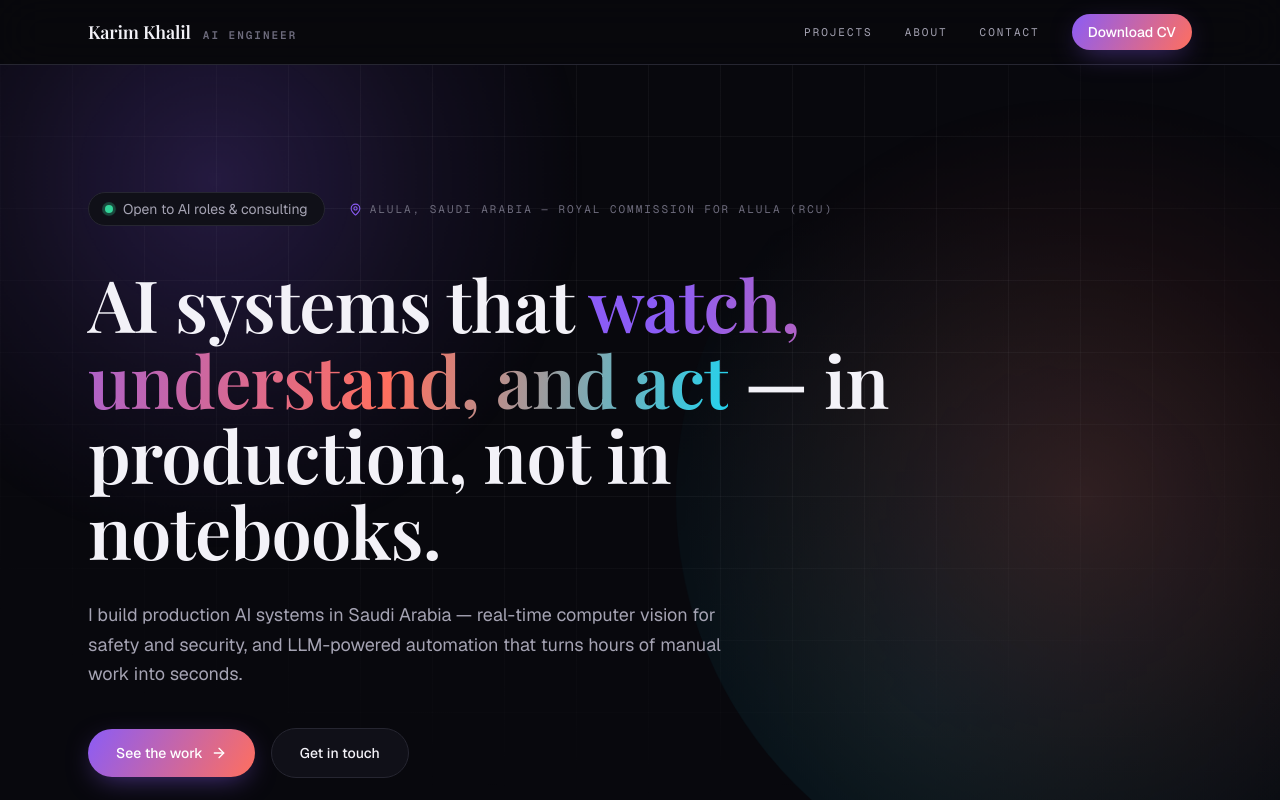
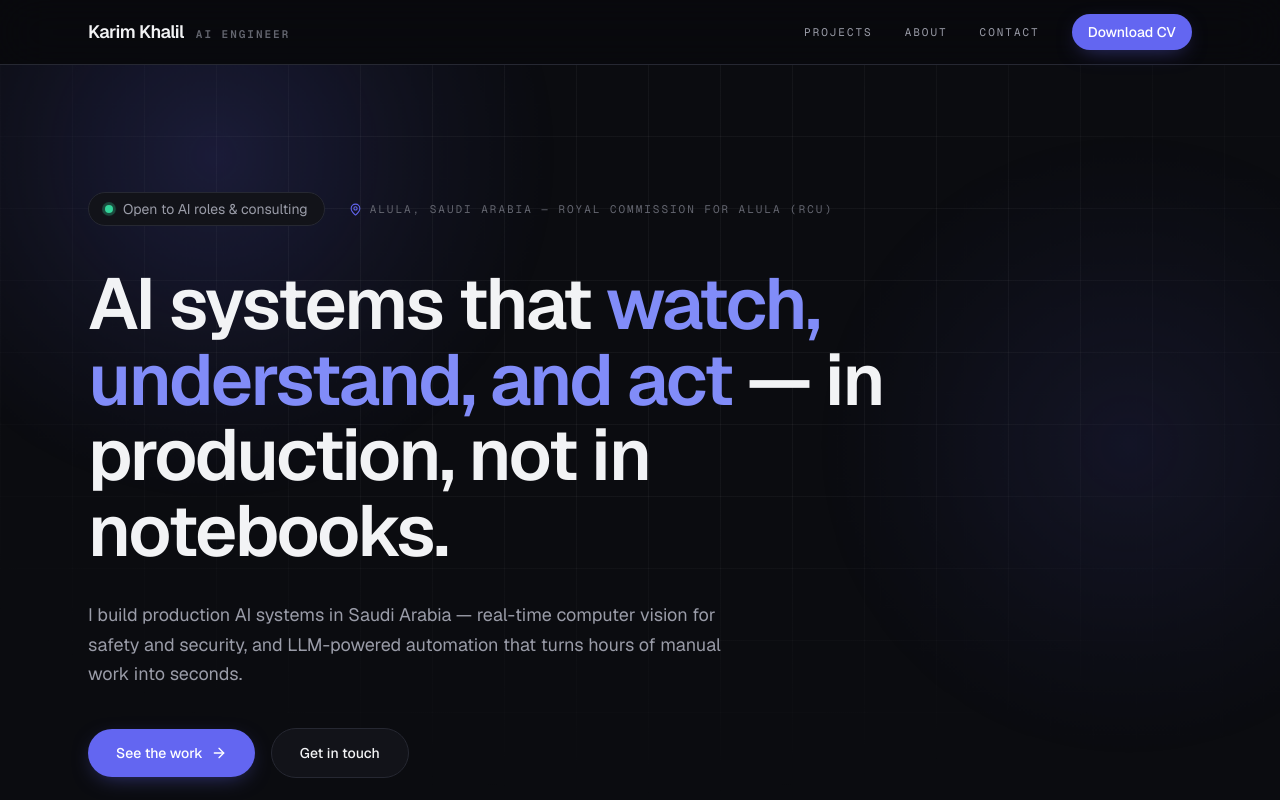
Before and after one commit to kareemkhalill/portfolio, a Next.js app: page / in a window 1280 px wide. Shown: the top 800 px of the page. Built offline with nearby package versions, Linux system fonts and the light colour scheme.

Commit message:
Simplify to single indigo accent, drop serif font, kill white CTA block
Co-Authored-By: Claude Fable 5 <noreply@anthropic.com>

```diff
--- a/src/app/globals.css
+++ b/src/app/globals.css
@@ -1,19 +1,16 @@
 @import "tailwindcss";
 
 :root {
-  --background: #08080d;
-  --surface: #101018;
-  --surface-2: #181824;
-  --border: #262631;
-  --foreground: #f3f2f8;
-  --muted: #a5a3b3;
-  --faint: #6d6b7c;
-  --accent: #8b5cf6;
-  --accent-2: #ff6f5e;
-  --accent-3: #22d3ee;
-  --accent-soft: rgba(139, 92, 246, 0.14);
-  --ink: #f3f2f8;
-  --paper: #08080d;
+  --background: #0b0c10;
+  --surface: #121319;
+  --surface-2: #1a1c24;
+  --border: #262832;
+  --foreground: #f2f3f5;
+  --muted: #9a9ca8;
+  --faint: #63656f;
+  --accent: #6366f1;
+  --accent-2: #818cf8;
+  --accent-soft: rgba(99, 102, 241, 0.14);
 }
 
 @theme inline {
@@ -27,11 +24,8 @@
   --color-accent: var(--accent);
   --color-accent-2: var(--accent-2);
   --color-accent-soft: var(--accent-soft);
-  --color-ink: var(--ink);
-  --color-paper: var(--paper);
   --font-sans: var(--font-geist-sans);
   --font-mono: var(--font-geist-mono);
-  --font-display: var(--font-playfair);
 }
 
 html {
@@ -56,8 +50,9 @@ body {
 }
 
 .font-display {
-  font-family: var(--font-playfair), Georgia, serif;
-  letter-spacing: -0.01em;
+  font-family: var(--font-geist-sans), system-ui, sans-serif;
+  letter-spacing: -0.03em;
+  font-weight: 600;
 }
 
 .label-mono {
@@ -125,15 +120,12 @@ a {
   background: var(--border);
 }
 
-/* ---------- Gradient headline accent ---------- */
+/* ---------- Accent headline word ---------- */
 .text-gradient {
-  background: linear-gradient(100deg, var(--accent) 10%, var(--accent-2) 60%, var(--accent-3) 100%);
-  -webkit-background-clip: text;
-  background-clip: text;
-  color: transparent;
+  color: var(--accent-2);
 }
 
-/* ---------- Aurora backdrop ---------- */
+/* ---------- Aurora backdrop (single hue, subtle) ---------- */
 .aurora {
   position: absolute;
   inset: 0;
@@ -151,32 +143,31 @@ a {
 }
 
 .aurora::before {
-  width: 720px;
-  height: 720px;
-  left: -14%;
+  width: 680px;
+  height: 680px;
+  left: -12%;
   top: -26%;
-  background: radial-gradient(circle, rgba(139, 92, 246, 0.22) 0%, rgba(139, 92, 246, 0.07) 42%, transparent 70%);
-  animation: aurora-a 17s ease-in-out infinite alternate;
+  background: radial-gradient(circle, rgba(99, 102, 241, 0.18) 0%, rgba(99, 102, 241, 0.05) 45%, transparent 70%);
+  animation: aurora-a 18s ease-in-out infinite alternate;
 }
 
 .aurora::after {
-  width: 800px;
-  height: 800px;
-  right: -18%;
-  top: 2%;
-  background: radial-gradient(circle, rgba(255, 111, 94, 0.16) 0%, rgba(255, 111, 94, 0.05) 45%, transparent 70%),
-    radial-gradient(circle at 30% 75%, rgba(34, 211, 238, 0.09), transparent 60%);
-  animation: aurora-b 21s ease-in-out infinite alternate;
+  width: 620px;
+  height: 620px;
+  right: -14%;
+  top: 6%;
+  background: radial-gradient(circle, rgba(99, 102, 241, 0.1) 0%, rgba(99, 102, 241, 0.03) 45%, transparent 70%);
+  animation: aurora-b 22s ease-in-out infinite alternate;
 }
 
 @keyframes aurora-a {
   0% { transform: translate(0, 0) scale(1); }
-  100% { transform: translate(110px, 75px) scale(1.14); }
+  100% { transform: translate(100px, 70px) scale(1.1); }
 }
 
 @keyframes aurora-b {
   0% { transform: translate(0, 0) scale(1.05); }
-  100% { transform: translate(-130px, 55px) scale(0.9); }
+  100% { transform: translate(-110px, 50px) scale(0.92); }
 }
 
 /* ---------- Blueprint grid ---------- */
@@ -184,8 +175,8 @@ a {
   position: absolute;
   inset: 0;
   pointer-events: none;
-  background-image: linear-gradient(to right, rgba(243, 242, 248, 0.045) 1px, transparent 1px),
-    linear-gradient(to bottom, rgba(243, 242, 248, 0.045) 1px, transparent 1px);
+  background-image: linear-gradient(to right, rgba(242, 243, 245, 0.045) 1px, transparent 1px),
+    linear-gradient(to bottom, rgba(242, 243, 245, 0.045) 1px, transparent 1px);
   background-size: 72px 72px;
   mask-image: radial-gradient(ellipse 90% 70% at 50% 20%, black 30%, transparent 75%);
 }
@@ -202,7 +193,7 @@ a {
   inset: 0;
   opacity: 0;
   transition: opacity 0.35s ease;
-  background: radial-gradient(420px circle at var(--mx, 50%) var(--my, 50%), rgba(139, 92, 246, 0.14), transparent 60%);
+  background: radial-gradient(420px circle at var(--mx, 50%) var(--my, 50%), rgba(99, 102, 241, 0.12), transparent 60%);
   pointer-events: none;
 }
 
@@ -215,33 +206,23 @@ a {
 }
 
 .card-lift:hover {
-  transform: translateY(-5px) scale(1.01);
-  border-color: rgba(139, 92, 246, 0.5);
-  box-shadow: 0 20px 48px -18px rgba(139, 92, 246, 0.28), 0 8px 24px -12px rgba(0, 0, 0, 0.55);
+  transform: translateY(-4px);
+  border-color: rgba(99, 102, 241, 0.5);
+  box-shadow: 0 18px 40px -18px rgba(99, 102, 241, 0.25), 0 8px 24px -12px rgba(0, 0, 0, 0.5);
 }
 
-/* ---------- Primary glow button ---------- */
+/* ---------- Primary button: solid, one hue ---------- */
 .btn-glow {
-  background: linear-gradient(120deg, var(--accent), var(--accent-2));
+  background: var(--accent);
   color: #ffffff;
-  box-shadow: 0 8px 28px -8px rgba(139, 92, 246, 0.55);
-  transition: box-shadow 0.3s ease, transform 0.3s ease, filter 0.3s ease;
+  box-shadow: 0 6px 22px -8px rgba(99, 102, 241, 0.55);
+  transition: background 0.25s ease, box-shadow 0.3s ease, transform 0.3s ease;
 }
 
 .btn-glow:hover {
-  box-shadow: 0 12px 38px -8px rgba(139, 92, 246, 0.7);
+  background: var(--accent-2);
+  box-shadow: 0 10px 30px -8px rgba(99, 102, 241, 0.7);
   transform: translateY(-2px);
-  filter: brightness(1.08);
-}
-
-/* ---------- Inverted (paper) block for high-contrast CTA ---------- */
-.ink-block {
-  background: linear-gradient(160deg, #f3f2f8 0%, #eae7f5 100%);
-  color: #0c0a14;
-}
-
-.ink-block .hairline {
-  border-color: rgba(12, 10, 20, 0.12);
 }
 
 /* ---------- Pulsing availability dot ---------- */
--- a/src/app/layout.tsx
+++ b/src/app/layout.tsx
@@ -1,5 +1,5 @@
 import type { Metadata } from "next";
-import { Geist, Geist_Mono, Playfair_Display } from "next/font/google";
+import { Geist, Geist_Mono } from "next/font/google";
 import { Analytics } from "@vercel/analytics/react";
 import "./globals.css";
 import Nav from "@/components/Nav";
@@ -8,11 +8,6 @@ import { site } from "@/lib/data";
 
 const geistSans = Geist({ variable: "--font-geist-sans", subsets: ["latin"] });
 const geistMono = Geist_Mono({ variable: "--font-geist-mono", subsets: ["latin"] });
-const playfair = Playfair_Display({
-  variable: "--font-playfair",
-  subsets: ["latin"],
-  weight: ["500", "600", "700", "800"],
-});
 
 export const metadata: Metadata = {
   metadataBase: new URL(site.url),
@@ -97,7 +92,7 @@ export default function RootLayout({
   return (
     <html
       lang="en"
-      className={`${geistSans.variable} ${geistMono.variable} ${playfair.variable} h-full antialiased`}
+      className={`${geistSans.variable} ${geistMono.variable} h-full antialiased`}
     >
       <body className="flex min-h-full flex-col">
         <script
--- a/src/app/opengraph-image.tsx
+++ b/src/app/opengraph-image.tsx
@@ -16,15 +16,15 @@ export default function OgImage() {
           flexDirection: "column",
           justifyContent: "center",
           padding: "80px",
-          background: "linear-gradient(135deg, #08080d 55%, #16102a 100%)",
-          color: "#f3f2f8",
+          background: "linear-gradient(135deg, #0b0c10 60%, #14152a 100%)",
+          color: "#f2f3f5",
           fontFamily: "sans-serif",
         }}
       >
         <div
           style={{
             display: "flex",
-            color: "#8b5cf6",
+            color: "#818cf8",
             fontSize: 26,
             letterSpacing: 8,
             textTransform: "uppercase",
@@ -34,18 +34,10 @@ export default function OgImage() {
           AI Engineer — Saudi Arabia
         </div>
         <div style={{ display: "flex", fontSize: 92, fontWeight: 700, marginTop: 28 }}>Karim Khalil</div>
-        <div style={{ display: "flex", fontSize: 34, color: "#a5a3b3", marginTop: 28, maxWidth: 950, lineHeight: 1.4 }}>
+        <div style={{ display: "flex", fontSize: 34, color: "#9a9ca8", marginTop: 28, maxWidth: 950, lineHeight: 1.4 }}>
           Production computer vision, LLM applications &amp; full-stack AI products — Royal Commission for AlUla (RCU)
         </div>
-        <div
-          style={{
-            display: "flex",
-            marginTop: 48,
-            height: 6,
-            width: 220,
-            background: "linear-gradient(90deg, #8b5cf6, #ff6f5e)",
-          }}
-        />
+        <div style={{ display: "flex", marginTop: 48, height: 6, width: 220, background: "#6366f1" }} />
       </div>
     ),
     { ...size }
--- a/src/components/ProjectShowreel.tsx
+++ b/src/components/ProjectShowreel.tsx
@@ -7,9 +7,9 @@ import { ArrowUpRight } from "lucide-react";
 import type { Project } from "@/lib/data";
 
 const GRADIENTS: Record<Project["category"], string> = {
-  "Full-Stack & AI Product": "linear-gradient(135deg, #8b5cf6 0%, #ff6f5e 100%)",
-  "LLM & Automation": "linear-gradient(135deg, #22d3ee 0%, #8b5cf6 100%)",
-  "Computer Vision": "linear-gradient(135deg, #ff6f5e 0%, #f9c74f 100%)",
+  "Full-Stack & AI Product": "linear-gradient(135deg, #6366f1 0%, #818cf8 100%)",
+  "LLM & Automation": "linear-gradient(135deg, #4f46e5 0%, #6366f1 100%)",
+  "Computer Vision": "linear-gradient(135deg, #818cf8 0%, #a5b4fc 100%)",
 };
 
 export default function ProjectShowreel({ projects }: { projects: Project[] }) {
--- a/src/components/WhatsAppDemo.tsx
+++ b/src/components/WhatsAppDemo.tsx
@@ -121,7 +121,7 @@ export default function WhatsAppDemo() {
               key={p}
               onClick={() => run(p)}
               disabled={busy}
-              className="rounded-full border hairline px-3 py-1.5 text-xs text-muted transition-colors hover:border-[rgba(36,66,216,0.45)] hover:text-foreground disabled:opacity-40"
+              className="rounded-full border hairline px-3 py-1.5 text-xs text-muted transition-colors hover:border-[rgba(99,102,241,0.5)] hover:text-foreground disabled:opacity-40"
             >
               {p}
             </button>
```
Also changed, not shown: src/app/page.tsx (+9 -8 lines).
